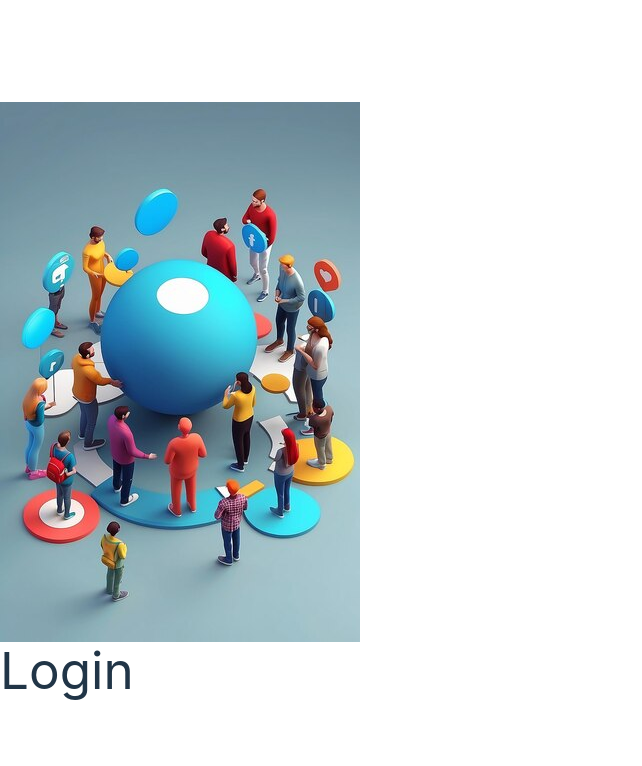
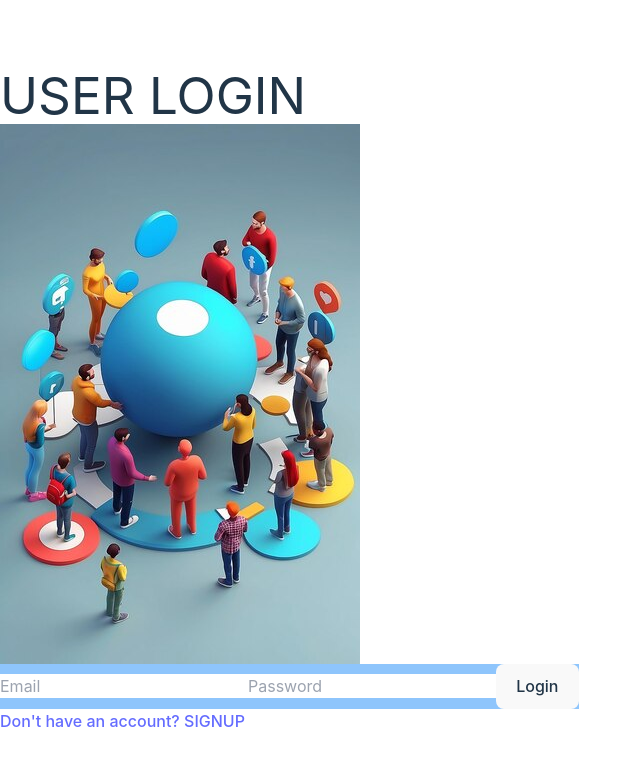
Before and after one commit to kiran-jaswant/local-community-engagement-platform, a React (Vite) app in the folder client/: page /login in a window 1280 px wide. Shown: the top 766 px of the page, without its empty margins (0-642 px from the left). Built offline with nearby package versions, Linux system fonts and the light colour scheme.

Commit message:
basic structure of login

```diff
--- a/client/package.json
+++ b/client/package.json
@@ -10,8 +10,10 @@
     "preview": "vite preview"
   },
   "dependencies": {
+    "axios": "^1.7.4",
     "react": "^18.3.1",
     "react-dom": "^18.3.1",
+    "react-hot-toast": "^2.4.1",
     "react-router-dom": "^6.26.1"
   },
   "devDependencies": {
--- /dev/null
+++ b/client/src/views/Login/Login.css
@@ -0,0 +1,4 @@
+.container-login{
+    display: flex;
+    justify-content: space-between;
+}
--- a/client/src/views/Login/Login.jsx
+++ b/client/src/views/Login/Login.jsx
@@ -1,19 +1,68 @@
-import React from 'react'
-import login from './community.jpg'
+import login from './community.jpg';
+  import React, { useState } from 'react';
+  import { Link } from 'react-router-dom';
+  import axios from 'axios';
+  import toast, { Toaster } from 'react-hot-toast';
 
   function Login() {
+      const [email, setEmail] = useState('');
+      const [password, setPassword] = useState('');
+
+      const loginNow = async (e) => {
+          e.preventDefault();
+          try {
+              const response = await axios.post(`${process.env.REACT_APP_BACKEND_URL}`/login, {
+                  email,
+                  password,
+              });
+              if (response.data.success) {
+                  toast.success(response.data.message);
+                  localStorage.setItem('currentUser', JSON.stringify(response.data.data));
+                  toast.success("Logged in successfully!");
+                  toast.loading("Redirecting to home..")
+                  setTimeout(() => {
+                      toast.dismiss()
+                      window.location.href = '/';
+                  }, 3000);
+              } else {
+                  toast.error(response.data.message);
+              }
+          } catch (error) {
+              console.log('Login Error :', error);
+              toast.error(error.message);
+          }
+      };
+
       return (
           <div>
+             <h1 className='signup-login-heading'>USER LOGIN</h1>
+             <div className='container-login'>
             <div>
-        <img src={login}
-        alt="login-image">
-        </img>
+            <img src={login}/>
             </div>
-      <div>
-      <h1>Login</h1>
+
+              <div className='signup-login-form' style={{ backgroundColor: '#8EC5FC' }}>
+                  <input
+                      type='email'
+                      placeholder='Email'
+                      className='user-input'
+                      value={email}
+                      onChange={(e) => setEmail(e.target.value)}
+                  />
+                  <input
+                      type='password'
+                      placeholder='Password'
+                      className='user-input'
+                      value={password}
+                      onChange={(e) => setPassword(e.target.value)}
+                  />
+                  <button onClick={loginNow} className='btn-auth'>Login</button>
               </div>
               </div>
-  )
+              <Link to='/signup' className="signup-login-link"> Don't have an account? SIGNUP</Link>
+              <Toaster />
+          </div>
+      );
   }
 
-export default Login
+  export default Login;
```
Also changed, not shown: 2 other files (tests, documents, lock files or other folders). Lines whose indentation alone changed are shown as unchanged.
